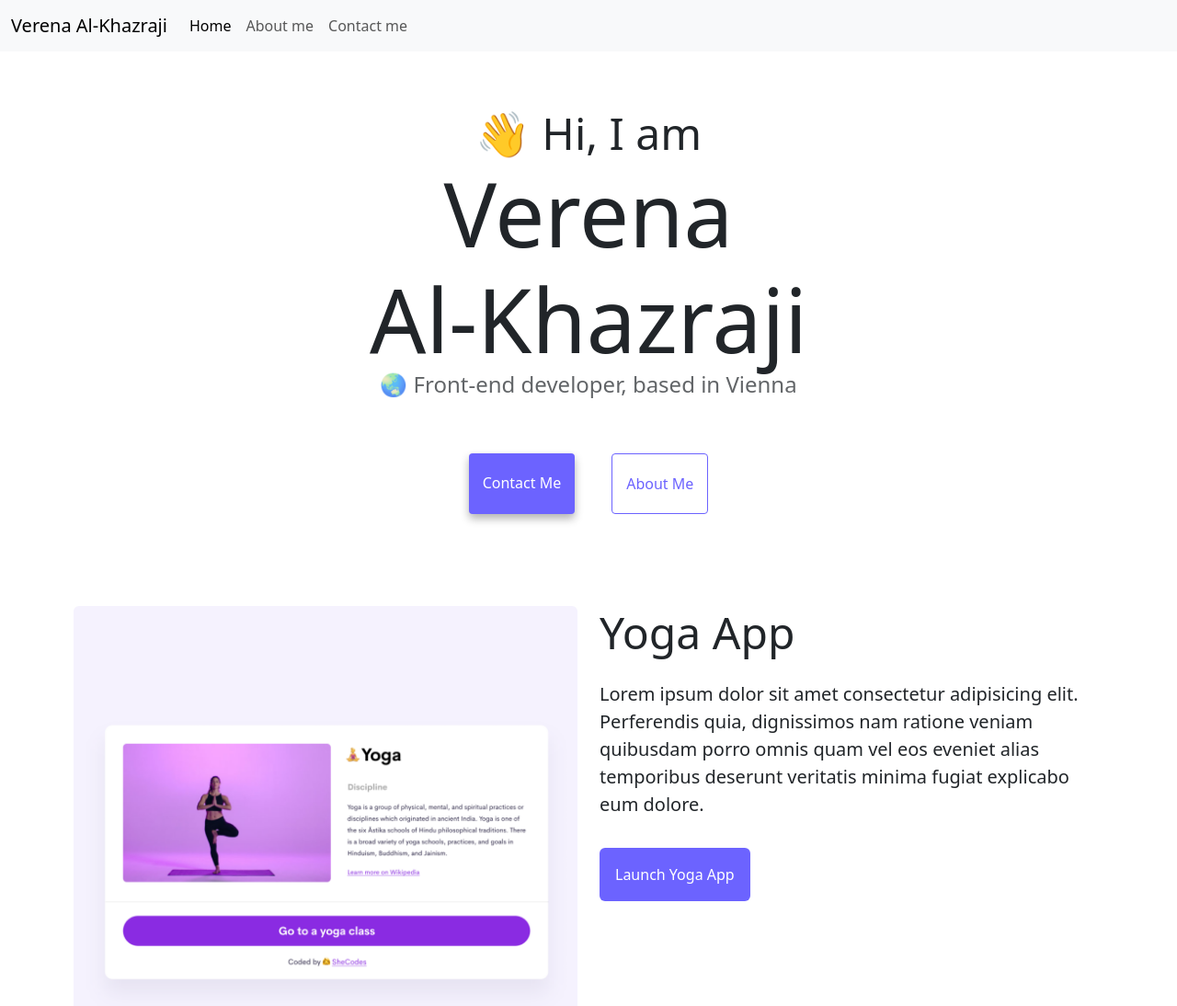
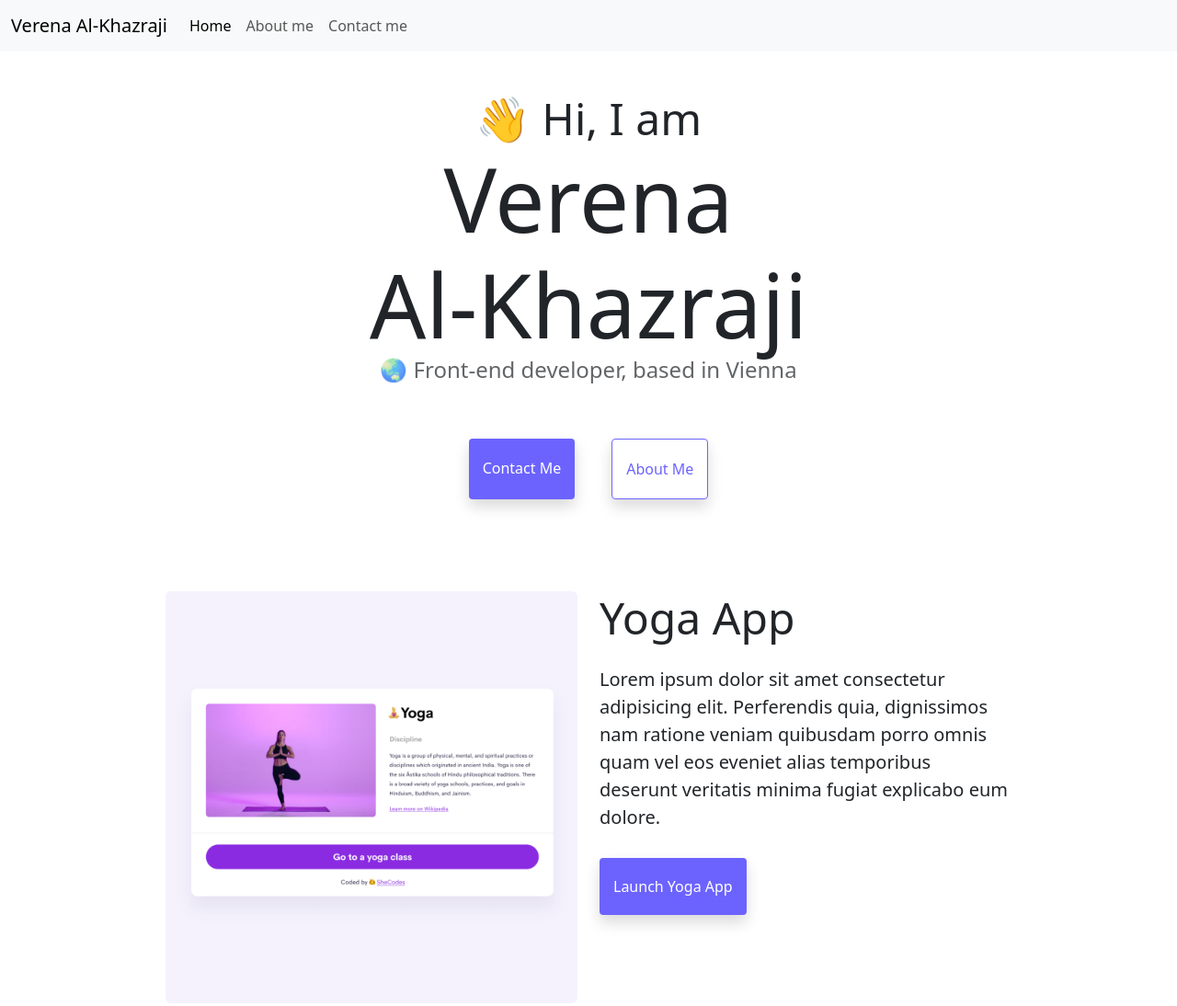
Before and after one commit to verenx/bootstrap-navbar, a plain HTML site: page index.html in a window 1280 px wide. Shown: the top 1094 px of the page at 92% size. Drawn offline with nearby package versions, Linux system fonts and the light colour scheme.

Commit message:
changed links for live server

```diff
--- a/index.html
+++ b/index.html
@@ -11,7 +11,7 @@
   </head>
   <body>
 
-    <nav class="navbar navbar-expand-lg bg-body-tertiary">
+    <nav class="navbar navbar-expand-lg bg-body-tertiary fixed-top">
         <div class="container-fluid">
           <a class="navbar-brand" href="#">Verena Al-Khazraji</a>
           <button class="navbar-toggler" type="button" data-bs-toggle="collapse" data-bs-target="#navbarNav" aria-controls="navbarNav" aria-expanded="false" aria-label="Toggle navigation">
@@ -20,10 +20,10 @@
           <div class="collapse navbar-collapse" id="navbarNav">
             <ul class="navbar-nav">
               <li class="nav-item">
-                <a class="nav-link active" aria-current="page" href="index.html">Home</a>
+                <a class="nav-link active" aria-current="page" href="/">Home</a>
               </li>
               <li class="nav-item">
-                <a class="nav-link" href="about.html">About me</a>
+                <a class="nav-link" href="/about.html">About me</a>
               </li>
               <li class="nav-item">
                 <a class="nav-link" href="about.html#contact">Contact me</a>
@@ -34,15 +34,15 @@
       </nav>
 
 
-<div class="content-container">
-    <h2>👋 Hi, I am</h2>
+
+    <h2 class="mt-4">👋 Hi, I am</h2>
     <h1>Verena <br />Al-Khazraji</h1>
     <h3>🌏 Front-end developer, based in Vienna</h3>
     <div class="navigation-links">
-      <a href="about.html#contact" class="contact-link">Contact me</a>
-      <a href="about.html" class="about-link">About me</a>
+      <a href="about.html#contact" class="navigation-button-primary shadow">Contact me</a>
+      <a href="about.html" class="navigation-button-secondary shadow">About me</a>
     </div>
-</div>
+
 
 
 <div class="yoga-container">
@@ -54,7 +54,7 @@
 <div class="col-6">
     <h2 class="mb-3 text-start">Yoga App</h2>
     <p class="mt-4 mb-4 fs-5">Lorem ipsum dolor sit amet consectetur adipisicing elit. Perferendis quia, dignissimos nam ratione veniam quibusdam porro omnis quam vel eos eveniet alias temporibus deserunt veritatis minima fugiat explicabo eum dolore.</p>
-    <a href="#" class="yoga-button btn rounded mt-2 p-3">Launch Yoga App</a>
+    <div class="pt-4"><a href="#" class="navigation-button-primary shadow">Launch Yoga App</a></div>
 </div>
 </div>
 </div>
--- a/src/styles.css
+++ b/src/styles.css
@@ -4,10 +4,9 @@
     --box-shadow: 0 5px 10px rgba(0, 0, 0, 0.3);
   }
 
- .content-container {
-    margin: 60px auto;
-    max-width: 800px;
-  }
+body {
+  margin: 100px;
+}
 
   h1,
   h2,
@@ -30,9 +29,7 @@
   }
 
 .about-paragraphs p {
-
     padding: 20px;
-
     font-size: 18px;
     line-height: 1.5;
     text-align: center;
@@ -46,21 +43,32 @@
 
   .navigation-links a {
     margin: 20px;
+
+  }
+
+  .navigation-button-secondary {
+    color: var(--primary-color);
+    border: 1px solid var(--primary-color);
     border-radius: 4px;
     padding: 20px 15px;
     text-decoration: none;
     text-transform: capitalize;
   }
 
-  .contact-link {
+  .navigation-button-primary {
     background: var(--primary-color);
     box-shadow: var(--box-shadow);
     color: white;
+    border-radius: 4px;
+    padding: 20px 15px;
+    text-decoration: none;
+    text-transform: capitalize;
   }
 
-  .about-link {
-    color: var(--primary-color);
-    border: 1px solid var(--primary-color);
+  .navigation-button-primary:hover {
+    cursor: pointer;
+    transform: scale(1.1);
+    opacity: 0.9;
   }
 
   .homepage-link {
```
Also changed, not shown: about.html (+3 -3 lines).
